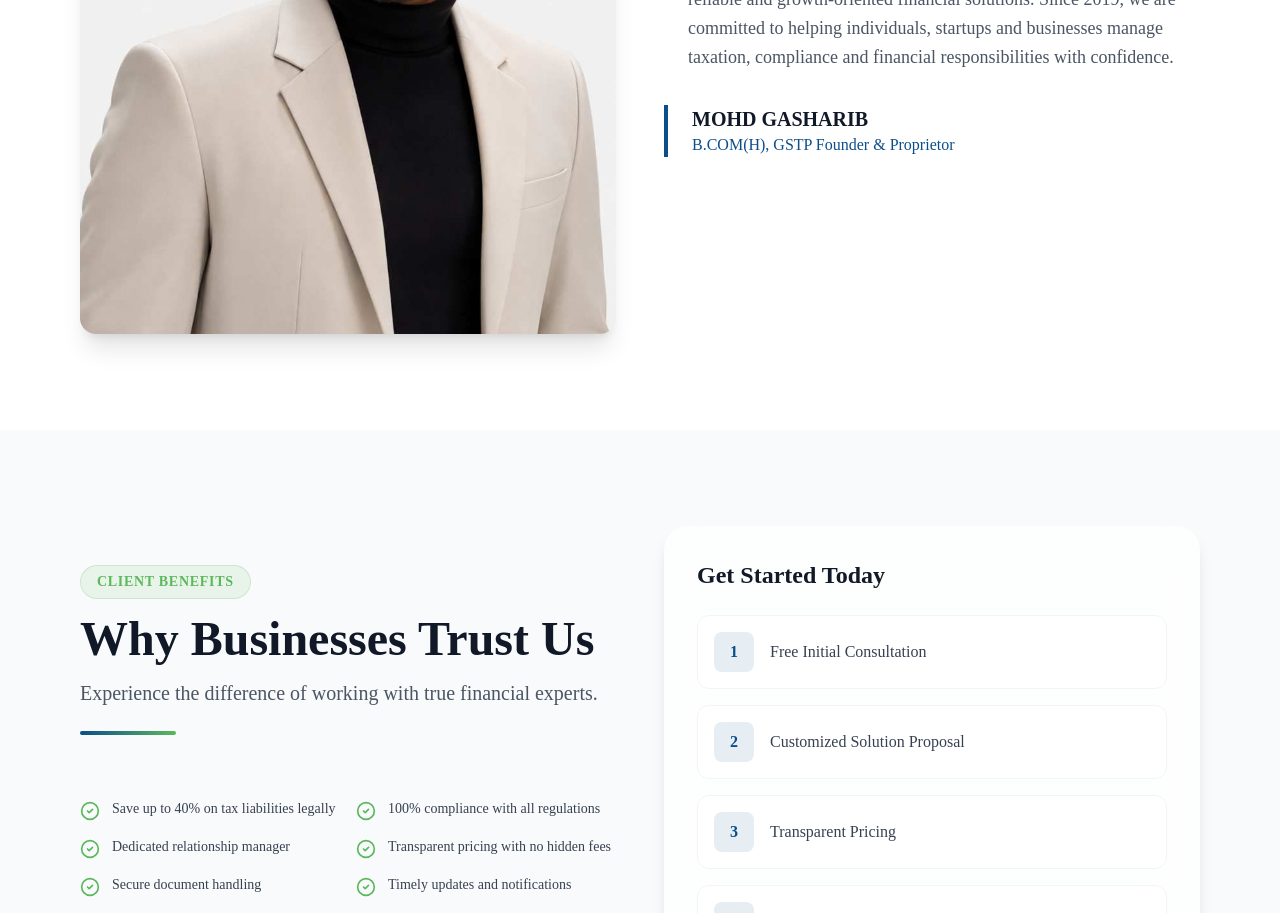
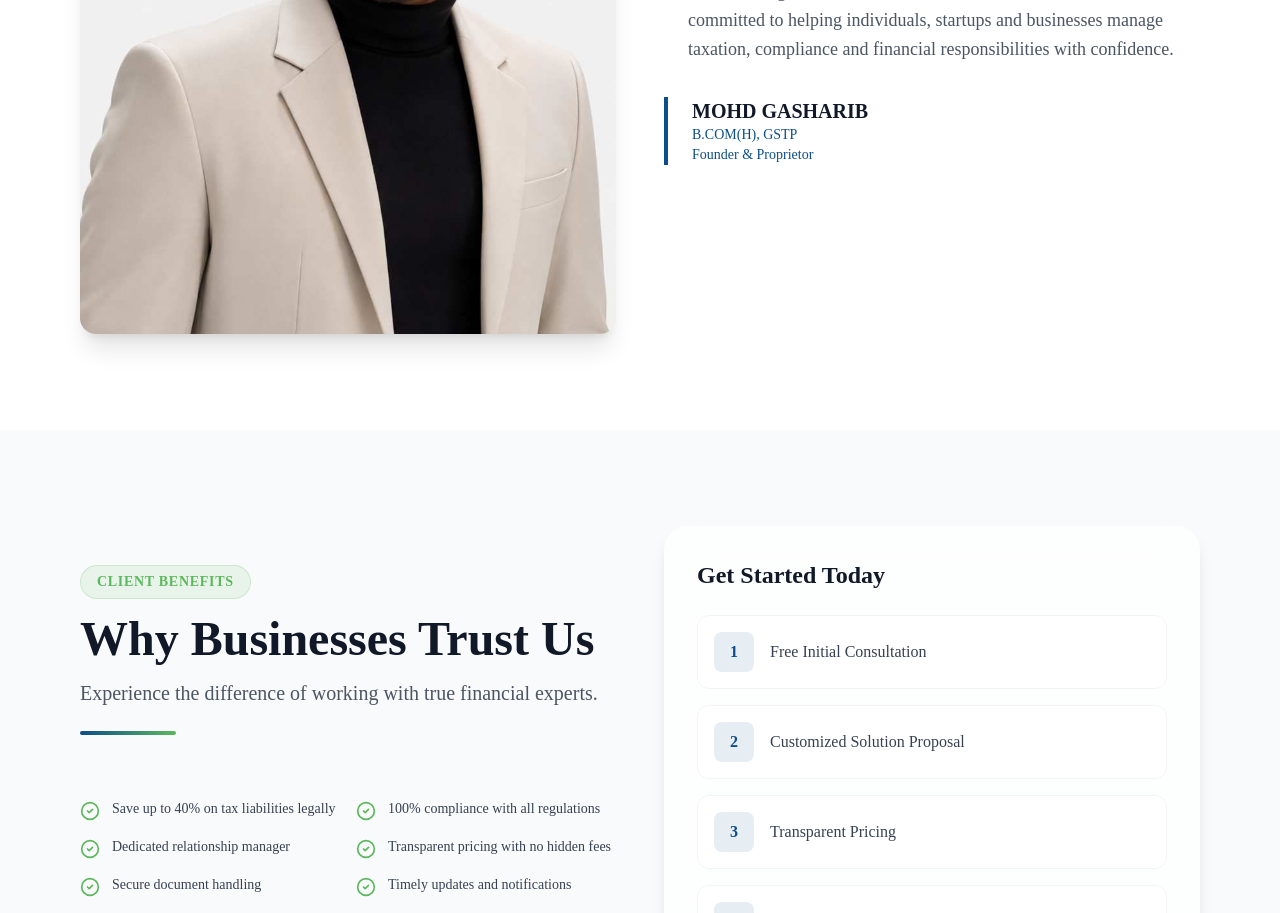
Before and after one commit to ishahshadab/sadiq-association, a Next.js app: page / in a window 1280 px wide. Shown: the part 4660-5573 px from the top of the page. Built offline with nearby package versions, Linux system fonts and the light colour scheme.

Commit message:
Update FounderMessage.tsx

```diff
--- a/src/components/home/FounderMessage.tsx
+++ b/src/components/home/FounderMessage.tsx
@@ -50,9 +50,10 @@ export default function FounderMessage() {
                 <h3 className="text-xl font-bold text-gray-900">
                   {companyConfig.founder.name}
                 </h3>
-                <p className="text-primary-blue font-medium">
-                  {companyConfig.founder.title}
-                </p>
+                <div className="text-primary-blue font-medium">
+                  <p className="text-sm">B.COM(H), GSTP</p>
+                  <p className="text-sm">Founder & Proprietor</p>
+                </div>
               </div>
             </div>
           </FadeIn>
```
